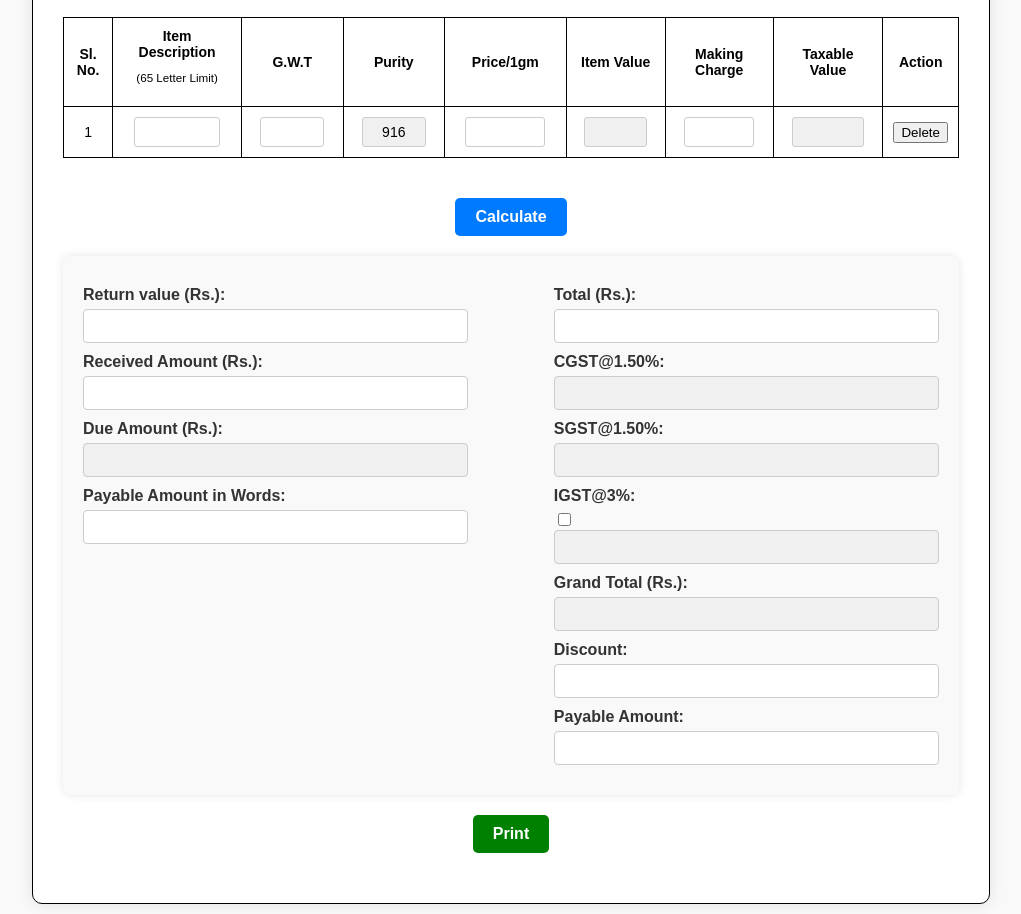
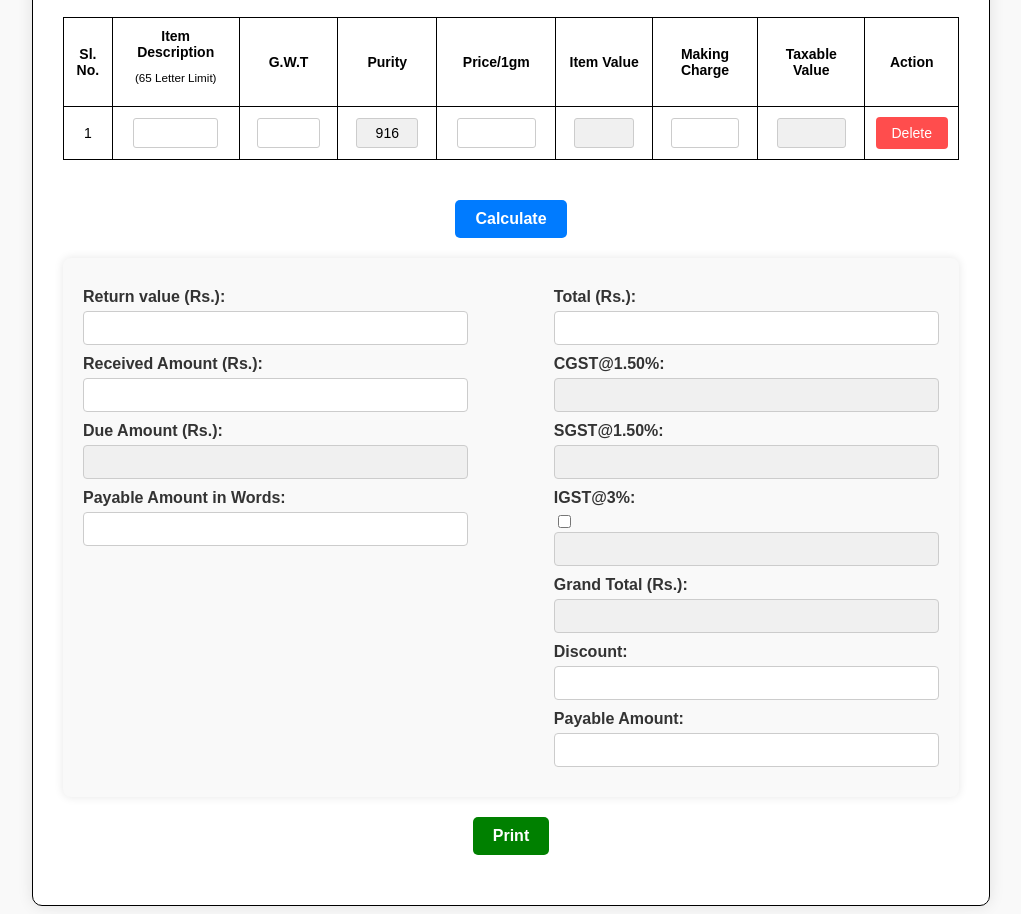
Before and after one commit to Harshalmundane/BILL_FROM, a plain HTML site: page index.html in a window 1280 px wide. Shown: the part 836-1750 px from the top of the page, without its empty margins (129-1150 px from the left). Drawn offline with nearby package versions, Linux system fonts and the light colour scheme.

Commit message:
Update index.html

```diff
--- a/index.html
+++ b/index.html
@@ -72,7 +72,7 @@
                     <td><input class="tableRow" type="text" name="itemValue" id="itemValue_1" readonly></td>
                     <td><input class="tableRow" type="text" name="makingCharge" id="makingCharge_1"></td>
                     <td><input class="tableRow" type="text" name="taxableValue" id="taxableValue_1" readonly></td>
-                    <td><button class="delete-button" onclick="deleteRow(this)">Delete</button></td>
+                     <td><button id="delete-button" class="tableRow" onclick="deleteRow(this)">Delete</button></td>
                 </tr>
             </tbody>
         </table>
```
